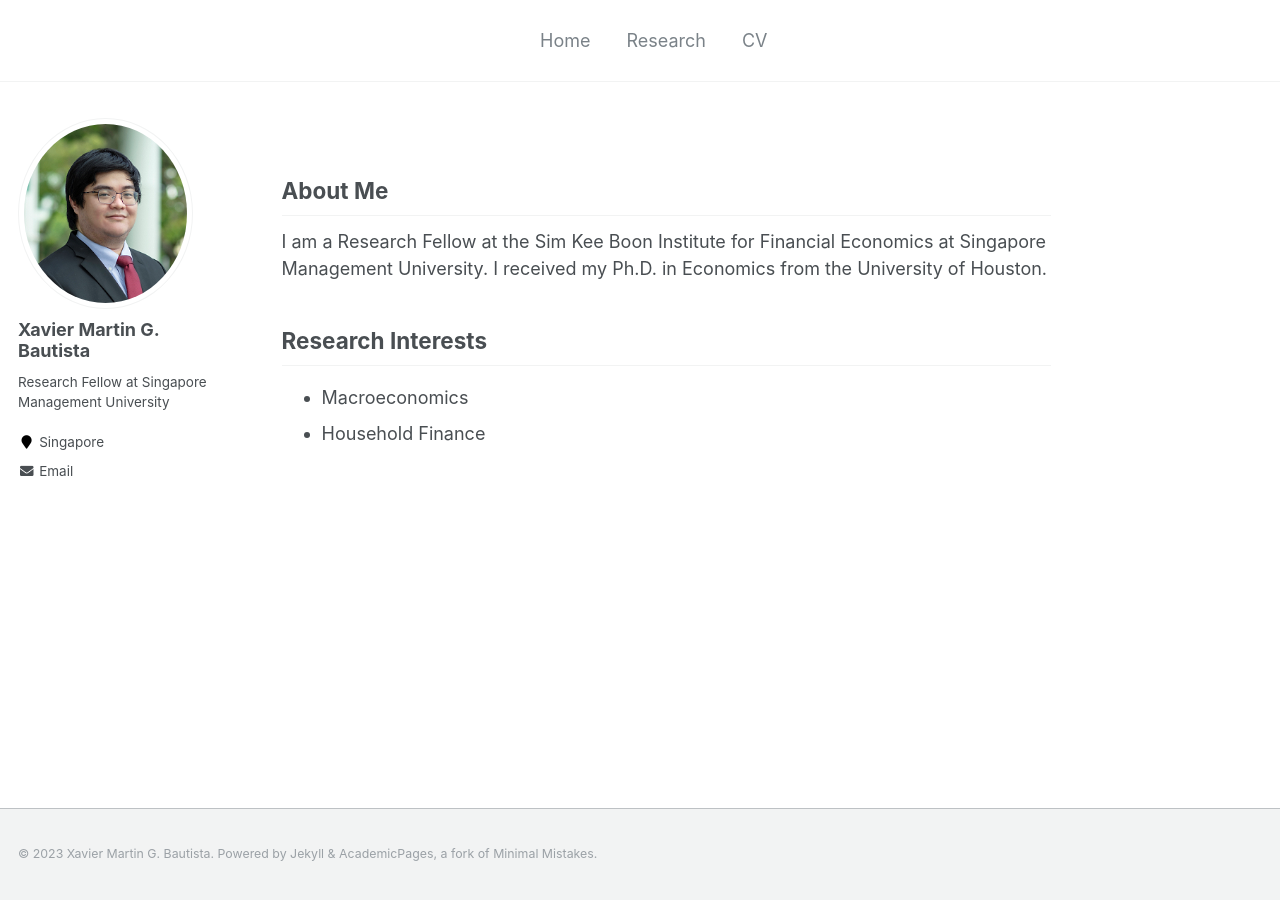
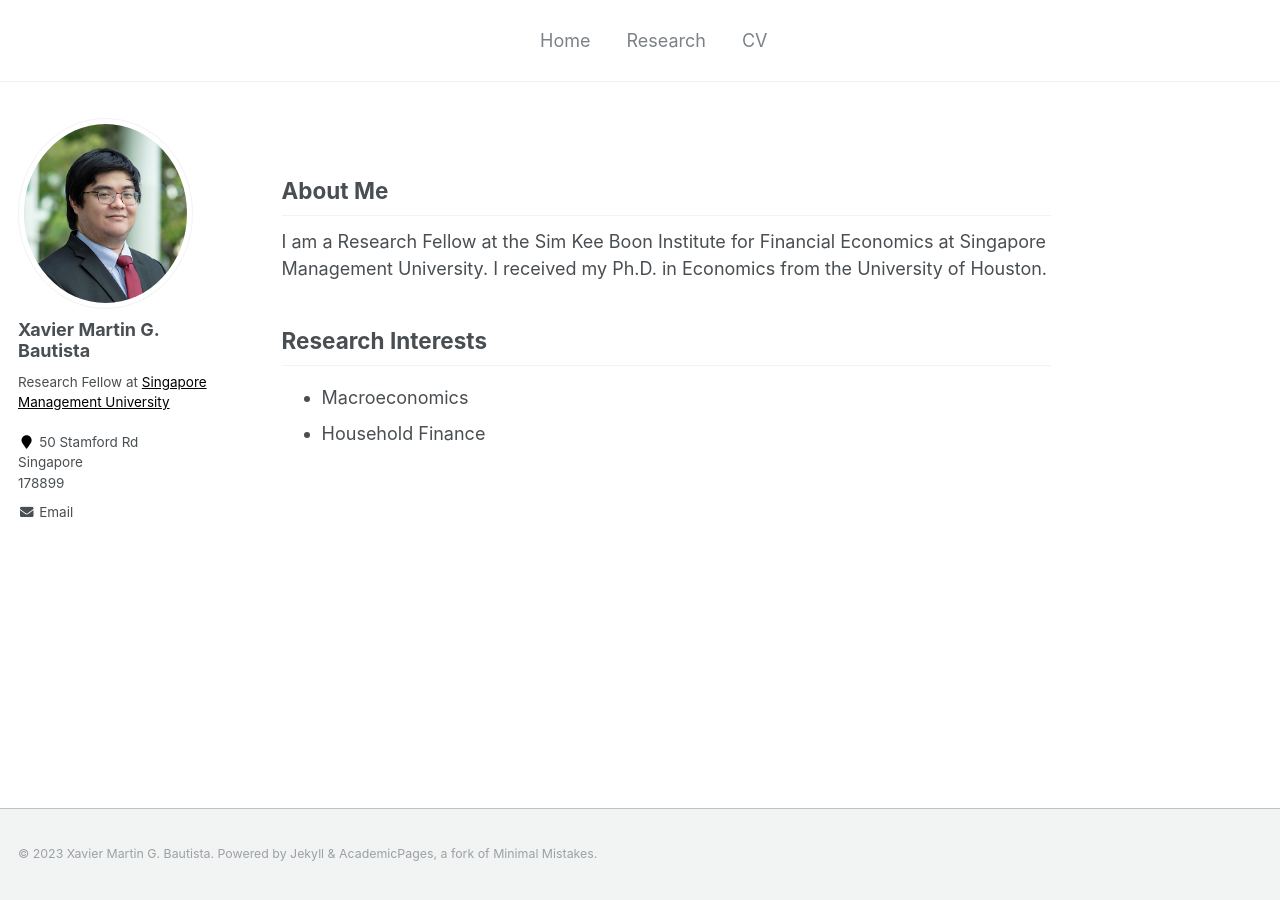
Before and after one commit to xmgbautista/xmgbautista.github.io, a Jekyll site: the page built from _pages/about.md, in a window 1280 px wide. Built offline with Jekyll 4.4.1, drawn with Linux system fonts in a browser that asks for light colours.

Commit message:
Update _config.yml

```diff
--- a/_config.yml
+++ b/_config.yml
@@ -82,8 +82,8 @@
 author:
   name             : "Xavier Martin G. Bautista"
   avatar           : "avatar/bautista_headshot.png"
-  bio              : "Research Fellow at Singapore Management University"
-  location         : "Singapore"
+  bio              : "Research Fellow at <a style='color: black;' href='https://skbi.smu.edu.sg/'>Singapore Management University</a>"
+  location         : "50 Stamford Rd <br> Singapore <br> 178899"
   employer         :
   pubmed           :
   googlescholar    :
```
